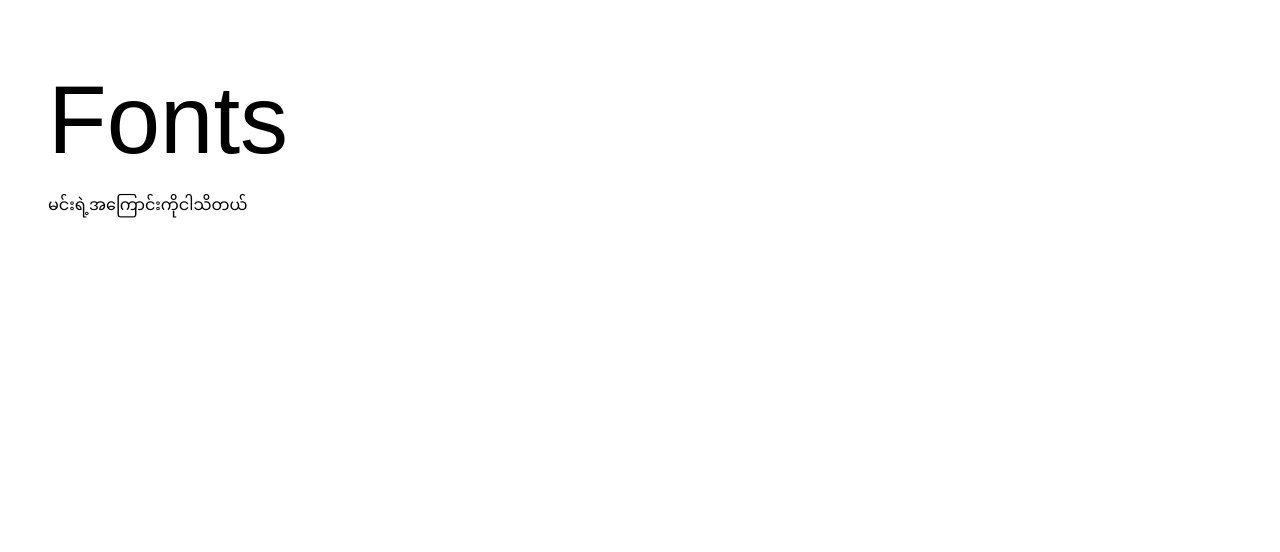
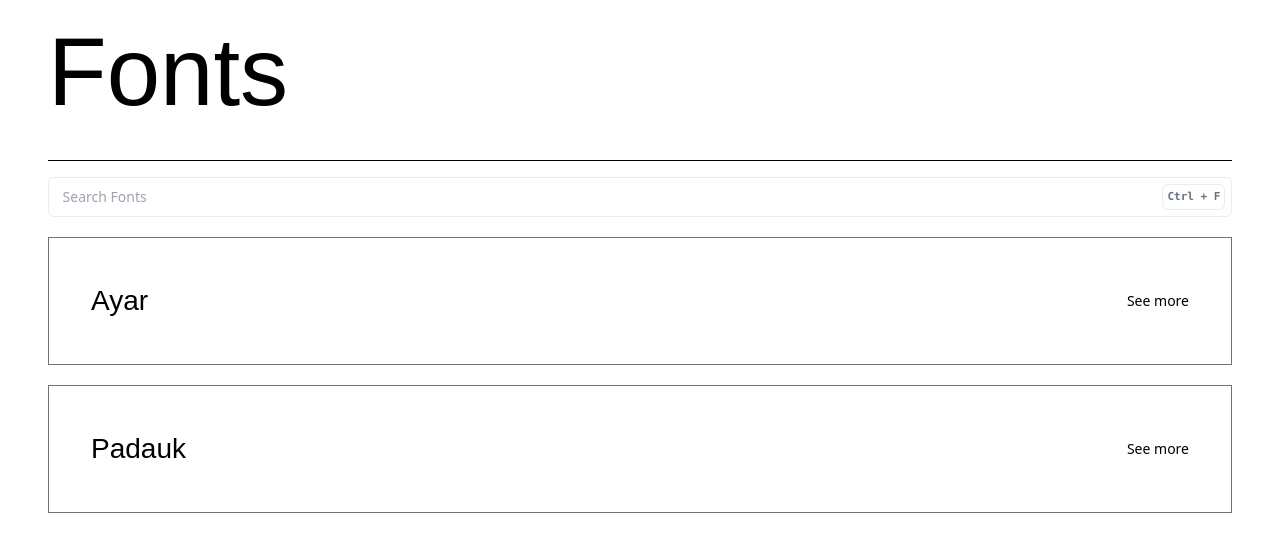
Before and after one commit to akkhayar/fonts.akkhayar.com, a SvelteKit app: page / in a window 1280 px wide. Shown: the top 552 px of the page. Built offline with nearby package versions, Linux system fonts and the light colour scheme; a web font is replaced by a local one.

Commit message:
feat: design homepage

```diff
--- a/src/routes/+page.svelte
+++ b/src/routes/+page.svelte
@@ -1,8 +1,76 @@
-<div class="m-12">
-    <h1>Fonts</h1>
+<script lang="ts">
+    import { generateImportURL } from "$lib";
+    import NavBar from "$lib/NavBar.svelte";
+    import fonts from "$lib/fonts";
+</script>
 
-    <p>မင်းရဲ့အကြောင်းကိုငါသိတယ်</p>
+<div class="mx-12">
+    <NavBar title="Fonts" />
+
+    <section>
+        <div class="search-bar">
+            <input class="ps-2" type="text" placeholder="Search Fonts" />
+            <span class="hotkey">Ctrl + F</span>
+        </div>
+    </section>
+
+    {#each fonts as font}
+        <a href="/preview/{font}">
+            <div class="font-card mt-5 grid grid-cols-2">
+                <h2>{font}</h2>
+                <span>See more</span>
+            </div>
+        </a>
+    {/each}
 </div>
 
 <style>
+    .search-bar {
+        padding: 0.4em !important;
+        cursor: pointer;
+        text-align: left;
+        display: flex;
+        justify-content: space-between;
+        align-items: center;
+        white-space: nowrap;
+        background: var(--background-color);
+        color: var(--foreground-color);
+        border-radius: 6px;
+        border: 1px solid var(--border-color);
+        font-size: 14px;
+    }
+
+    .search-bar .hotkey {
+        padding: 4px;
+        font-size: 11px;
+        font-weight: bold;
+        background: var(--background-color);
+        color: var(--foreground-light-color);
+        border-radius: 6px;
+        border: 1px solid var(--border-color);
+        font-family: Consolas;
+    }
+
+    .search-bar input {
+        border: none;
+        outline: none;
+        background: transparent;
+        color: var(--foreground-color);
+        font-size: 14px;
+        width: 100%;
+    }
+
+    .font-card {
+        padding: 3em !important;
+        cursor: pointer;
+        text-align: left;
+        display: flex;
+        justify-content: space-between;
+        align-items: center;
+        white-space: nowrap;
+        background: var(--background-color);
+        color: var(--foreground-color);
+        border: 1px solid var(--foreground-light-color);
+        font-size: 14px;
+    }
 </style>
```
